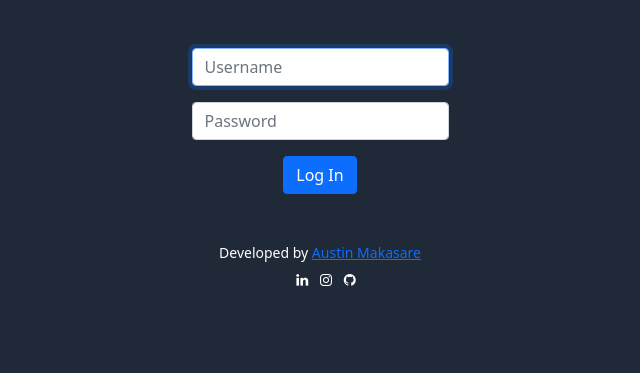
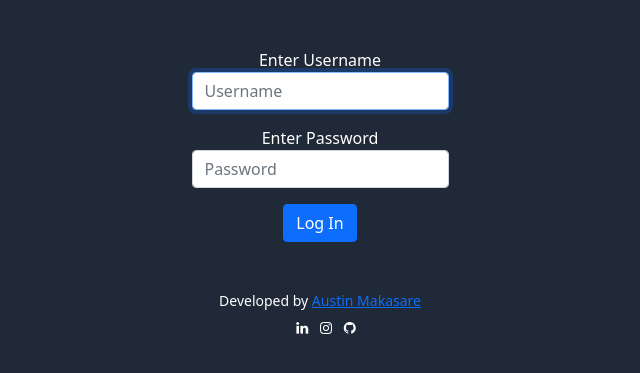
Before and after one commit to AUSTIN0022/StockX, a Flask app: page /login in a window 1280 px wide. Shown: the part 104-477 px from the top of the page, without its empty margins (320-960 px from the left). Run offline with Flask 3, Linux system fonts and the light colour scheme; some libraries are stand-ins or nearby versions.

Commit message:
Update login.html

```diff
--- a/templates/login.html
+++ b/templates/login.html
@@ -7,9 +7,11 @@
 {% block main %}
     <form action="/login" method="post">
         <div class="mb-3">
+            <label for="username" class="report-text">Enter Username</label>
             <input autocomplete="off" autofocus class="form-control mx-auto w-auto" id="username" name="username" placeholder="Username" type="text">
         </div>
         <div class="mb-3">
+            <label for="password" class="report-text">Enter Password</label>
             <input class="form-control mx-auto w-auto" id="password" name="password" placeholder="Password" type="password">
         </div>
         <button class="btn btn-primary" type="submit">Log In</button>
```
